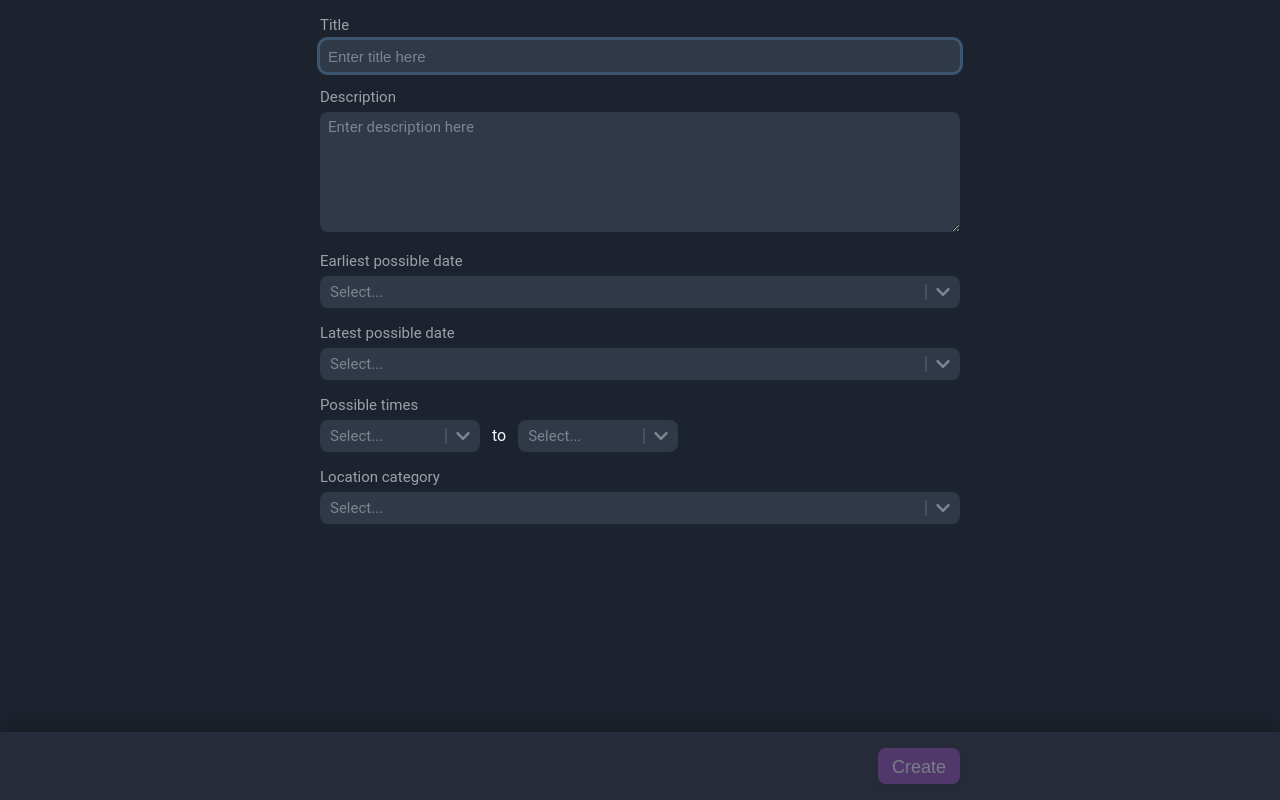
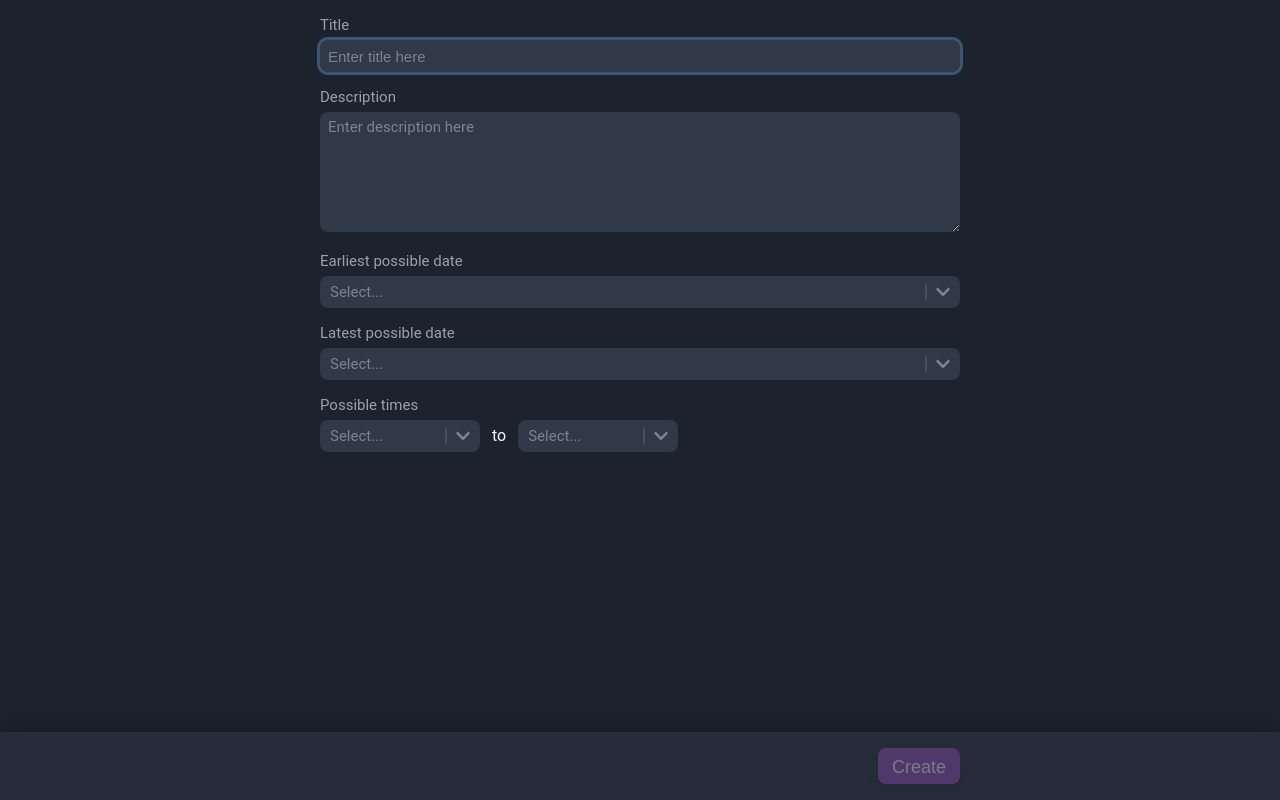
Before and after one commit to 3-brain-cells/sah-frontend, a React (Create React App) app: page /new/1 in a window 1280 px wide. Built offline with nearby package versions, Linux system fonts and the light colour scheme; sample sign-in values are in the browser's storage.

Commit message:
remove location category field

```diff
--- a/src/newtypes/types.ts
+++ b/src/newtypes/types.ts
@@ -1,6 +1,4 @@
 export const API_ROOT = "http://localhost:5000";
-
-export type LocationCategory = "General";
 
 export interface CreateEventBody {
   user_id: string;
@@ -12,7 +10,6 @@ export interface CreateEventBody {
   start_time_minute: number;
   end_time_hour: number;
   end_time_minute: number;
-  location_category: LocationCategory;
 }
 
 export interface GetVoteOptionsBody {
--- a/src/pages/CreateEventPage.tsx
+++ b/src/pages/CreateEventPage.tsx
@@ -7,7 +7,7 @@ import WithLabel from "../components/WithLabel";
 import DoneButton from "../newcomponents/DoneButton";
 import TextBox from "../components/TextBox";
 import TextArea from "../components/TextArea";
-import { API_ROOT, CreateEventBody, LocationCategory } from "../newtypes/types";
+import { API_ROOT, CreateEventBody } from "../newtypes/types";
 import { getUserID, redirectToLogin } from "../oauth";
 
 const Styled = {
@@ -100,10 +100,6 @@ export default function CreateEventPage({
     label: string;
     value: string;
   } | null>(null);
-  const [selectedLocationCategory, setLocationCategory] = useState<{
-    label: string;
-    value: string;
-  } | null>(null);
 
   // Store a ref of the title textbox
   const titleTextbox = useRef<HTMLInputElement | null>(null);
@@ -113,8 +109,7 @@ export default function CreateEventPage({
     selectedEarliestDate != null &&
     selectedLatestDate != null &&
     selectedStartTime != null &&
-    selectedEndTime != null &&
-    selectedLocationCategory != null;
+    selectedEndTime != null;
 
   // Handle submitting before closing
   const [isSubmitting, setIsSubmitting] = useState(false);
@@ -124,8 +119,7 @@ export default function CreateEventPage({
       selectedEarliestDate != null &&
       selectedLatestDate != null &&
       selectedStartTime != null &&
-      selectedEndTime != null &&
-      selectedLocationCategory != null
+      selectedEndTime != null
     ) {
       setIsSubmitting(true);
       try {
@@ -145,7 +139,6 @@ export default function CreateEventPage({
           start_time_minute: startMinute,
           end_time_hour: endHour,
           end_time_minute: endMinute,
-          location_category: selectedLocationCategory.value as LocationCategory,
         };
 
         // Ignore errors
@@ -233,14 +226,6 @@ export default function CreateEventPage({
             />
           </Styled.SplitRow>
         </WithLabel>
-        <WithLabel label="Location category" style={{ flexBasis: 1 }}>
-          <SingleSelect
-            options={locationCategoryOptions}
-            onSelect={setLocationCategory}
-            selectedOption={selectedLocationCategory}
-            disabled={isSubmitting}
-          />
-        </WithLabel>
       </Styled.Form>
       <DoneButton
         onClick={onCreate}
```
